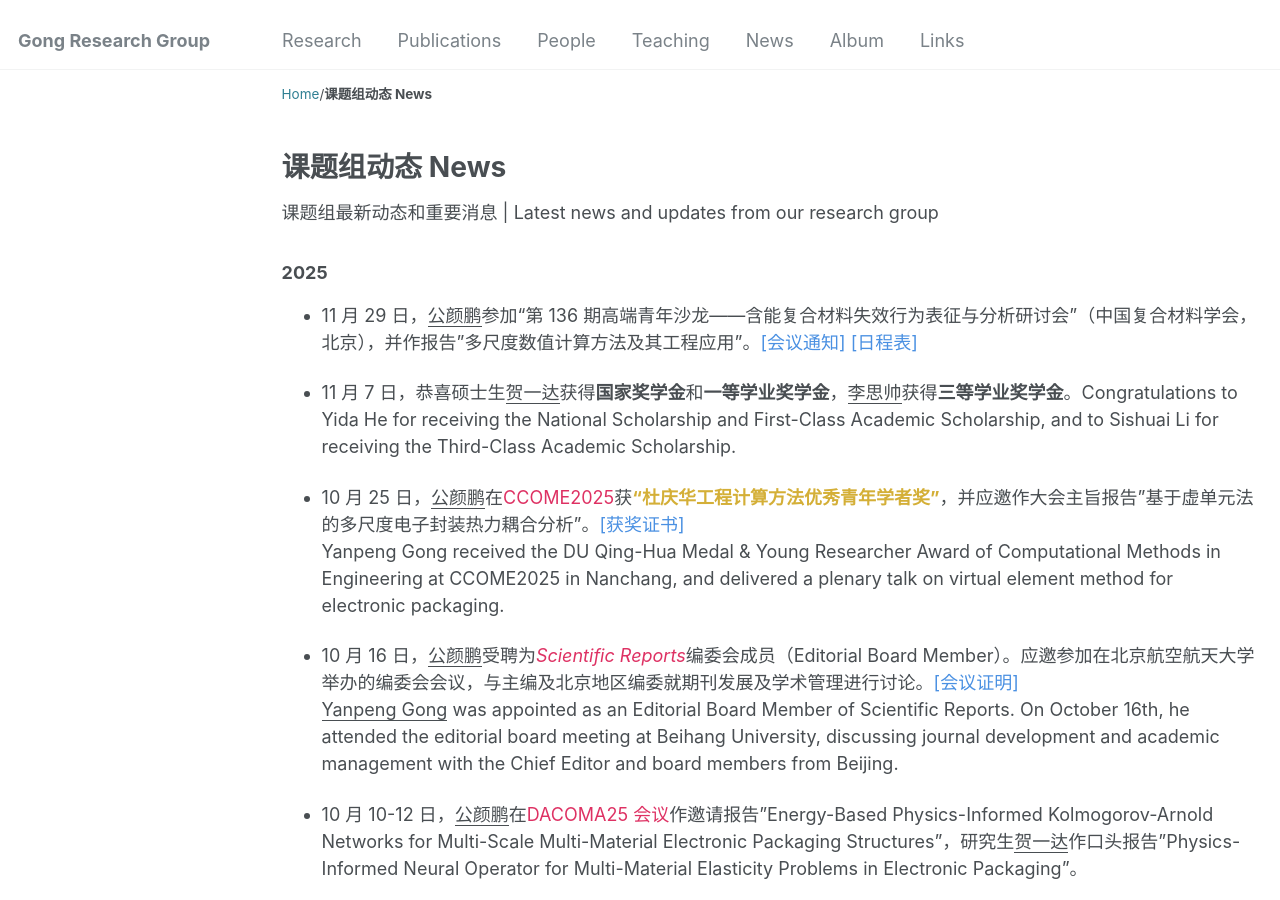
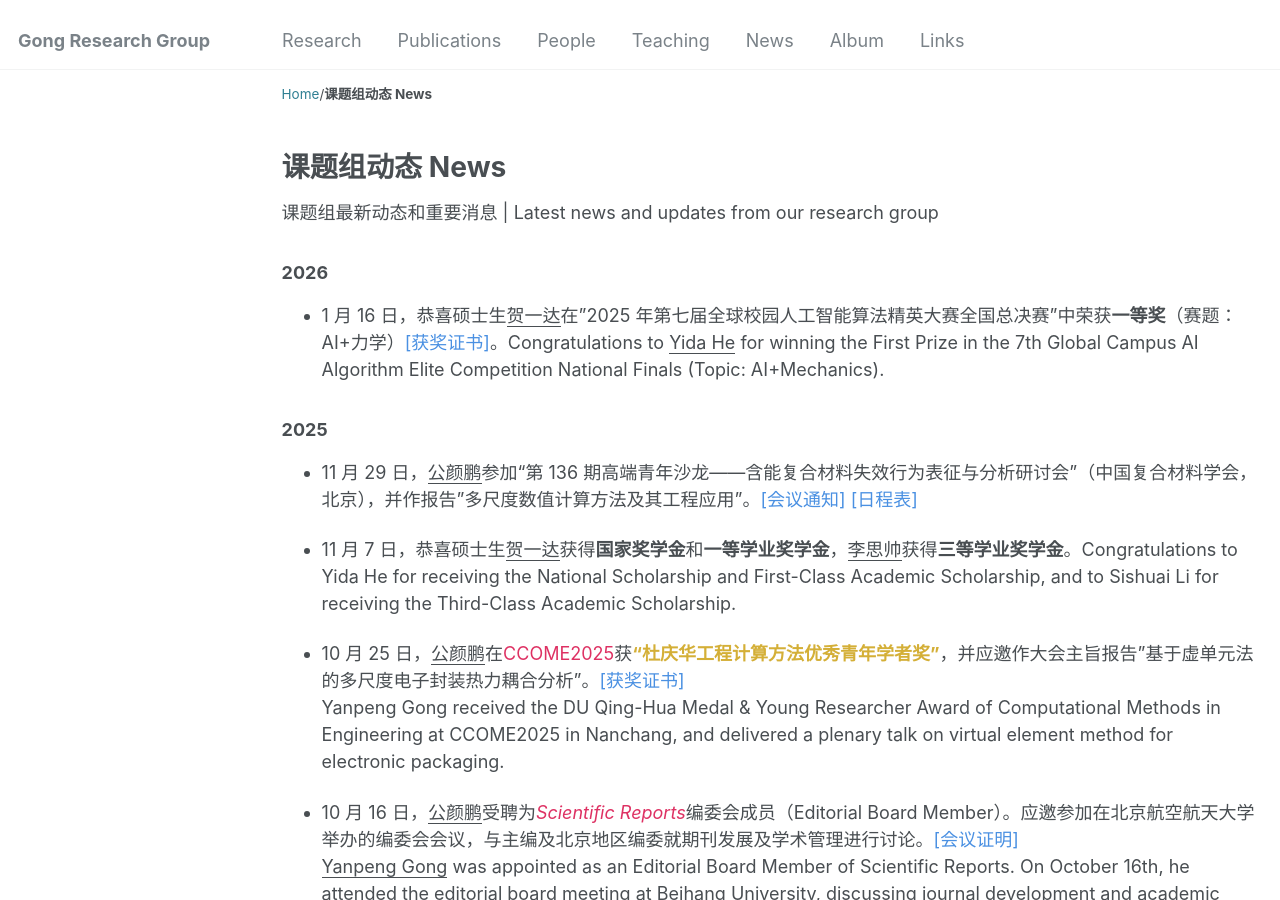
Before and after one commit to yanpeng-gong/yanpeng-gong.github.io, a Jekyll site: the page built from _news/news.md, in a window 1280 px wide and 900 px high. Built offline with Jekyll 4.4.1, drawn with Linux system fonts in a browser that asks for light colours.

Commit message:
newsUpdate

```diff
--- a/_news/news.md
+++ b/_news/news.md
@@ -16,6 +16,10 @@ collection: news
 </script>
 
 <p>课题组最新动态和重要消息 | Latest news and updates from our research group</p>
+
+<h3>2026</h3>
+
+- 1 月 16 日，恭喜硕士生<u>贺一达</u>在"2025 年第七届全球校园人工智能算法精英大赛全国总决赛"中荣获<strong>一等奖</strong>（赛题：AI+力学）<a href="http://yanpeng-gong.github.io/files/news/2025AI+Mech.jpg" style="text-decoration:none;color:#4A90E2;">[获奖证书]</a>。Congratulations to <u>Yida He</u> for winning the First Prize in the 7th Global Campus AI Algorithm Elite Competition National Finals (Topic: AI+Mechanics).<br>
 
 <h3>2025</h3>
 
```
Also changed, not shown: files/news/2025AI+Mech.jpg (added).
